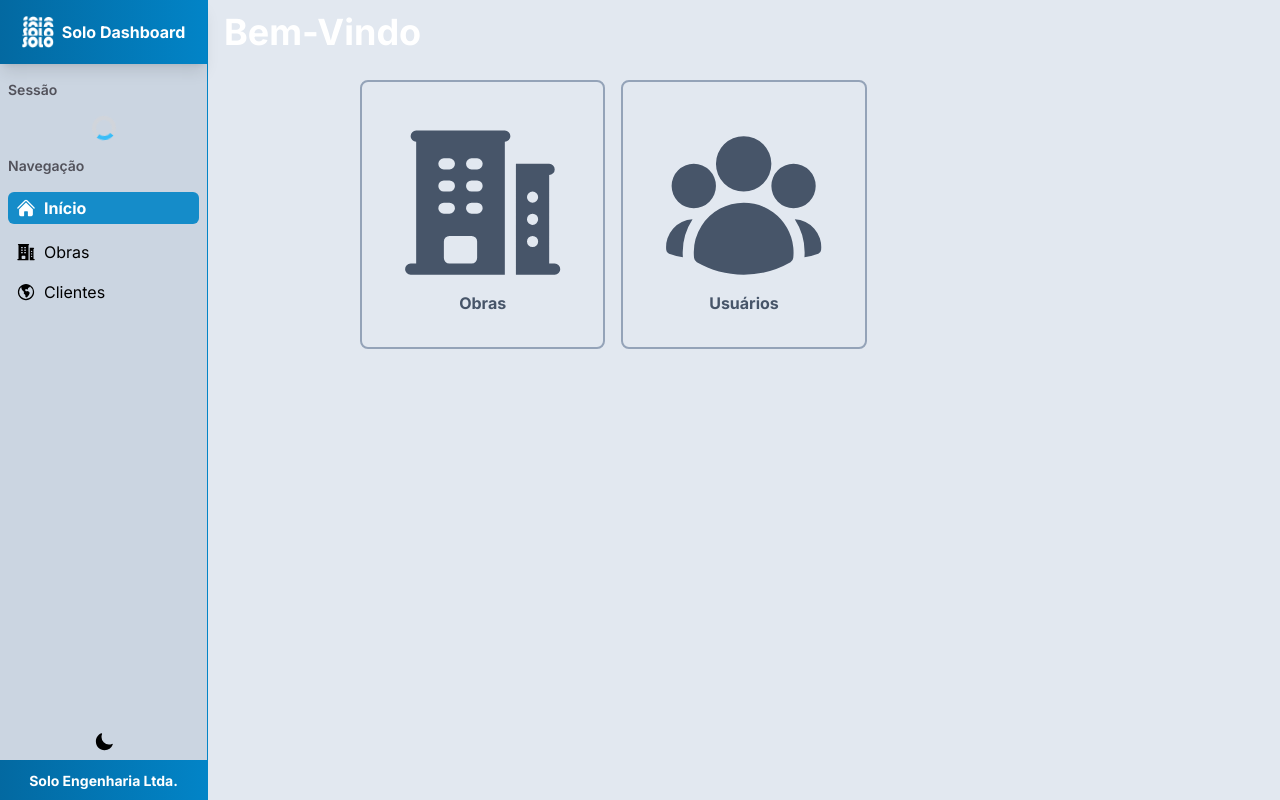
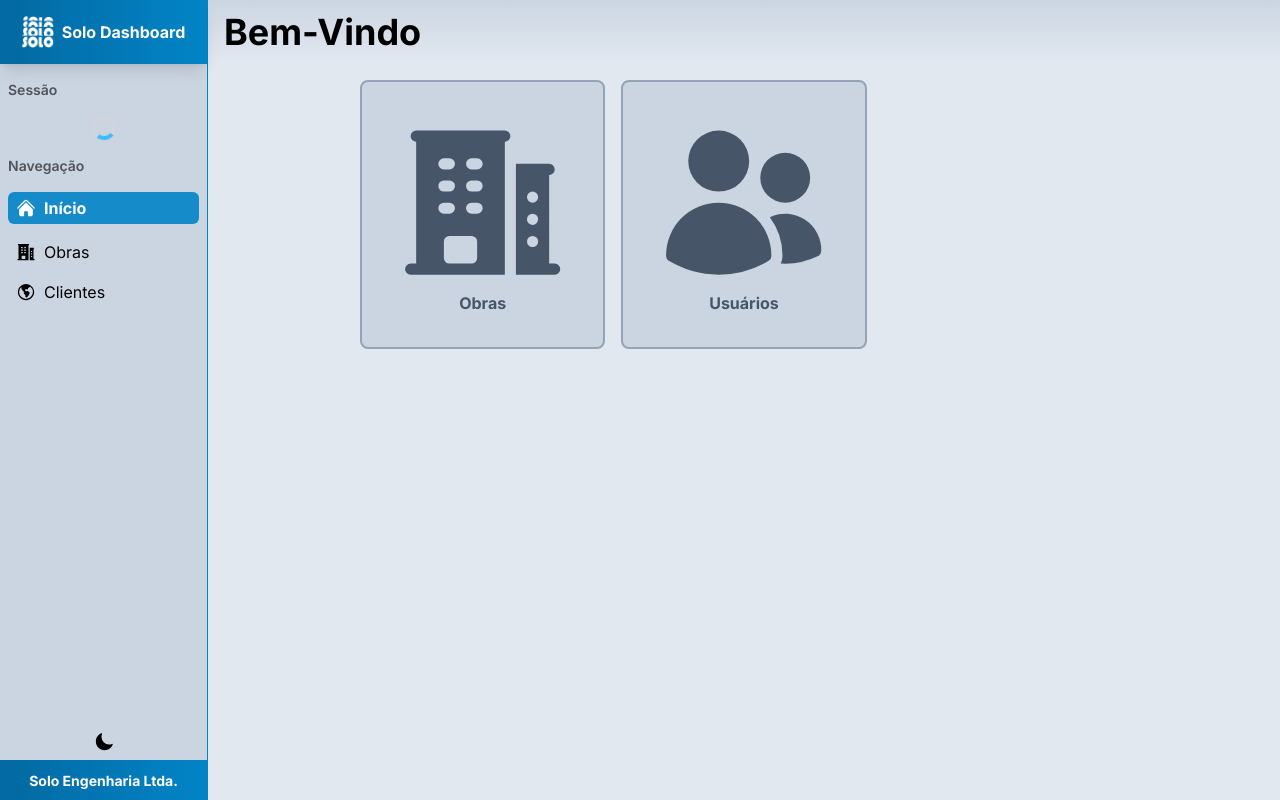
Before and after one commit to LucasTF/solo-dashboard, a Next.js app: page /dashboard in a window 1280 px wide. Built offline with nearby package versions, Linux system fonts and the light colour scheme.

Commit message:
Additional corrections to new design.

```diff
--- a/src/app/(main)/(protected)/dashboard/layout.tsx
+++ b/src/app/(main)/(protected)/dashboard/layout.tsx
@@ -15,9 +15,9 @@ export default function DashboardLayout({
   children: React.ReactNode;
 }>) {
   return (
-    <div className="max-md:flex max-md:flex-col">
+    <div className="max-md:flex max-md:flex-col relative h-screen">
       <Navigation />
-      <div className="md:ml-52 max-md:my-16 max-md:flex-grow">{children}</div>
+      <div className="md:ml-52 max-md:mt-16 max-md:flex-grow">{children}</div>
       <Footer />
       <ScrollButton />
     </div>
--- a/src/app/(main)/(protected)/dashboard/page.tsx
+++ b/src/app/(main)/(protected)/dashboard/page.tsx
@@ -1,13 +1,12 @@
+import { Dashboard } from "@/components/Dashboard";
 import { Tile } from "@/components/ui/Tile";
-import { UserGroupIcon } from "@heroicons/react/24/solid";
+import { UsersIcon } from "@heroicons/react/24/solid";
 import { BuildingOffice2Icon } from "@heroicons/react/24/solid";
 
 export default async function HomePage() {
   return (
     <>
-      <header className="h-16 flex items-center">
-        <h1 className="ml-4 text-4xl text-white font-bold">Bem-Vindo</h1>
-      </header>
+      <Dashboard.Header.Base title="Bem-Vindo"></Dashboard.Header.Base>
       <main className="mt-4 mx-auto w-11/12">
         <section className="grid grid-cols-3 gap-4 text-center mx-auto lg:max-w-3xl">
           <Tile
@@ -16,7 +15,7 @@ export default async function HomePage() {
             href="/dashboard/obras"
           />
           <Tile
-            icon={<UserGroupIcon />}
+            icon={<UsersIcon />}
             title="Usuários"
             href="/dashboard/usuarios"
           />
--- a/src/components/Dashboard/BaseManager.tsx
+++ b/src/components/Dashboard/BaseManager.tsx
@@ -1,3 +1,5 @@
+"use client";
+
 import { Suspense } from "react";
 import { PlusCircleIcon } from "@heroicons/react/24/outline";
 
@@ -5,6 +7,7 @@ import Button from "../ui/Button";
 import Modal from "../ui/Modal";
 import Loading from "../ui/Loading";
 import { createPortal } from "react-dom";
+import { useSessionStore } from "@/lib/stores/session";
 
 type BaseManagerProps = {
   title: string;
@@ -19,6 +22,8 @@ export const BaseManager = ({
   toggleModal,
   children,
 }: BaseManagerProps) => {
+  const { session } = useSessionStore();
+
   return (
     <section className="m-4">
       <Button
@@ -32,7 +37,8 @@ export const BaseManager = ({
         {title}
       </Button>
 
-      {createPortal(
+      {session &&
+        createPortal(
           <Modal
             title={title}
             visible={modalState}
--- a/src/components/Dashboard/Obras/Options.tsx
+++ b/src/components/Dashboard/Obras/Options.tsx
@@ -3,6 +3,7 @@
 import { Suspense, lazy, useState } from "react";
 import { tv } from "tailwind-variants";
 import {
+  ArrowLeftIcon,
   ArrowUpOnSquareStackIcon,
   DocumentIcon,
   DocumentTextIcon,
@@ -53,7 +54,7 @@ export const ObrasOptions = () => {
   const pathname = usePathname();
 
   const { session } = useSessionStore();
-  const { entry } = useEntryStore();
+  const { entry, clearEntry } = useEntryStore();
 
   const obra = entry?.data as ObraWithFiles;
 
@@ -84,6 +85,10 @@ export const ObrasOptions = () => {
     <aside className={options({ open: entry !== null })}>
       {entry && entry?.table === pathname && (
         <div className="flex flex-col gap-4 m-4">
+          <button type="button" className="w-fit" onClick={() => clearEntry()}>
+            <ArrowLeftIcon className="size-6" />
+          </button>
+
           <div>
             <p className="text-center font-semibold">Obra</p>
             <h2 className="font-bold text-center text-4xl lg:text-2xl xl:text-3xl">
@@ -172,7 +177,8 @@ export const ObrasOptions = () => {
         </div>
       )}
 
-      {createPortal(
+      {session &&
+        createPortal(
           <Modal
             title={`Obra ${obra?.sp} - ${modal.toString()}`}
             visible={modal !== ModalState.Off}
--- a/src/components/Dashboard/Users/Options.tsx
+++ b/src/components/Dashboard/Users/Options.tsx
@@ -19,6 +19,7 @@ import { useTheme } from "next-themes";
 import { User } from "@/types/data/User";
 import ResetPassword from "./Modals/ResetPassword";
 import { createPortal } from "react-dom";
+import { useSessionStore } from "@/lib/stores/session";
 
 const EditUserForm = lazy(() => import("./Modals/EditUser"));
 const DeleteUser = lazy(() => import("./Modals/DeleteUser"));
@@ -47,6 +48,7 @@ export const UsersOptions = () => {
 
   const pathname = usePathname();
 
+  const { session } = useSessionStore();
   const { entry } = useEntryStore();
 
   const user = entry?.data as User;
@@ -124,7 +126,8 @@ export const UsersOptions = () => {
         </div>
       )}
 
-      {createPortal(
+      {session &&
+        createPortal(
           <Modal
             title={`${user?.email} - ${modal.toString()}`}
             visible={modal !== ModalState.Off}
--- a/src/components/Dashboard/index.ts
+++ b/src/components/Dashboard/index.ts
@@ -6,9 +6,11 @@ import { UsersHeader } from "./Users/Header";
 import { UsersOptions } from "./Users/Options";
 import { ObrasManager } from "./Obras/Manager";
 import { UsersManager } from "./Users/Manager";
+import { BaseHeader } from "./BaseHeader";
 
 export const Dashboard = {
   Header: {
+    Base: BaseHeader,
     Obras: ObrasHeader,
     Users: UsersHeader,
   },
--- a/src/components/layout/Navigation.tsx
+++ b/src/components/layout/Navigation.tsx
@@ -69,7 +69,7 @@ const Navigation = () => {
   };
 
   return (
-    <aside className="md:fixed top-0 flex flex-col max-md:w-full md:min-h-screen md:min-w-52 md:border-r border-sky-600 dark:border-indigo-700 bg-slate-300 dark:bg-slate-800">
+    <aside className="md:fixed flex flex-col max-md:w-full md:min-h-screen md:min-w-52 md:border-r border-sky-600 dark:border-indigo-700 bg-slate-300 dark:bg-slate-800">
       <header className="max-h-16 p-4 flex items-center justify-between md:justify-center gap-2 shadow-lg bg-bar-gradient max-md:fixed max-md:min-w-full max-md:z-40">
         <button
           className="border border-slate-200 dark:border-slate-500 rounded-md p-2 md:hidden text-white"
@@ -94,7 +94,7 @@ const Navigation = () => {
       </header>
       <nav className={drawerNav({ open: drawer })}>
         <p className={ulTitle()}>Sessão</p>
-        {session ? (
+        {session && !isPending ? (
           <ul className={ul()}>
             <li className="flex items-center gap-2 pl-2">
               <UserCircleIcon className={icon()} />
--- a/src/components/ui/Tile.tsx
+++ b/src/components/ui/Tile.tsx
@@ -8,7 +8,7 @@ type TileProps = {
 } & LinkProps;
 
 const tile = tv({
-  base: "p-8 text-slate-600 dark:text-white bg-slate-200 dark:bg-zinc-800 border-2 border-slate-400 dark:border-zinc-900 rounded-lg ease-in-out duration-300 hover:scale-105 hover:text-sky-700 hover:border-sky-700 hover:dark:text-purple-500 hover:dark:border-purple-500 hover:dark:bg-slate-800",
+  base: "p-8 text-slate-600 dark:text-white bg-slate-300 dark:bg-zinc-800 border-2 border-slate-400 dark:border-zinc-900 rounded-lg ease-in-out duration-300 hover:scale-105 hover:text-sky-700 hover:border-sky-700 hover:dark:text-purple-500 hover:dark:border-purple-500 hover:dark:bg-slate-800",
 });
 
 export const Tile = ({ icon, title, href, ...rest }: TileProps) => {
```
Lines whose indentation alone changed are shown as unchanged.
